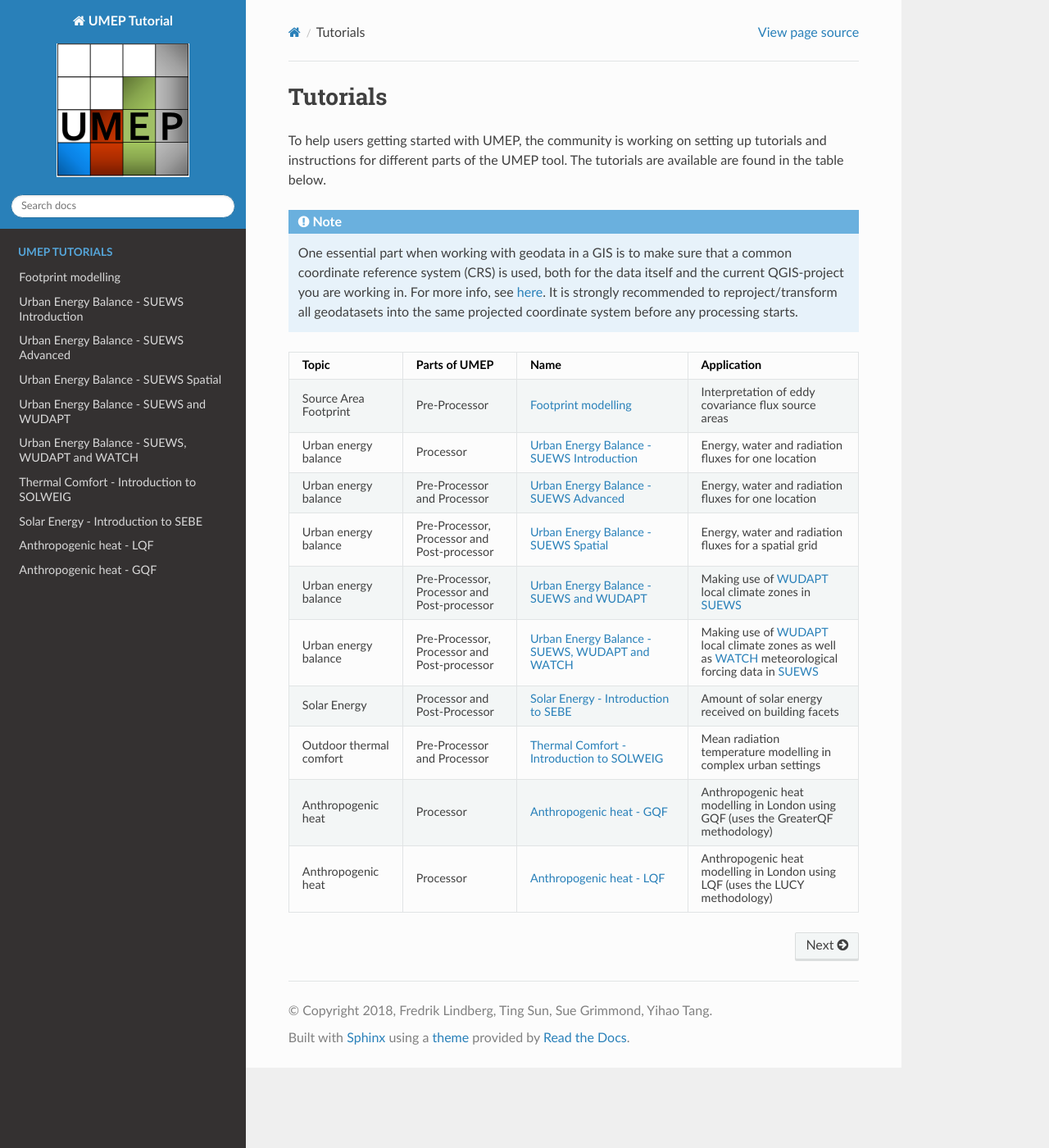
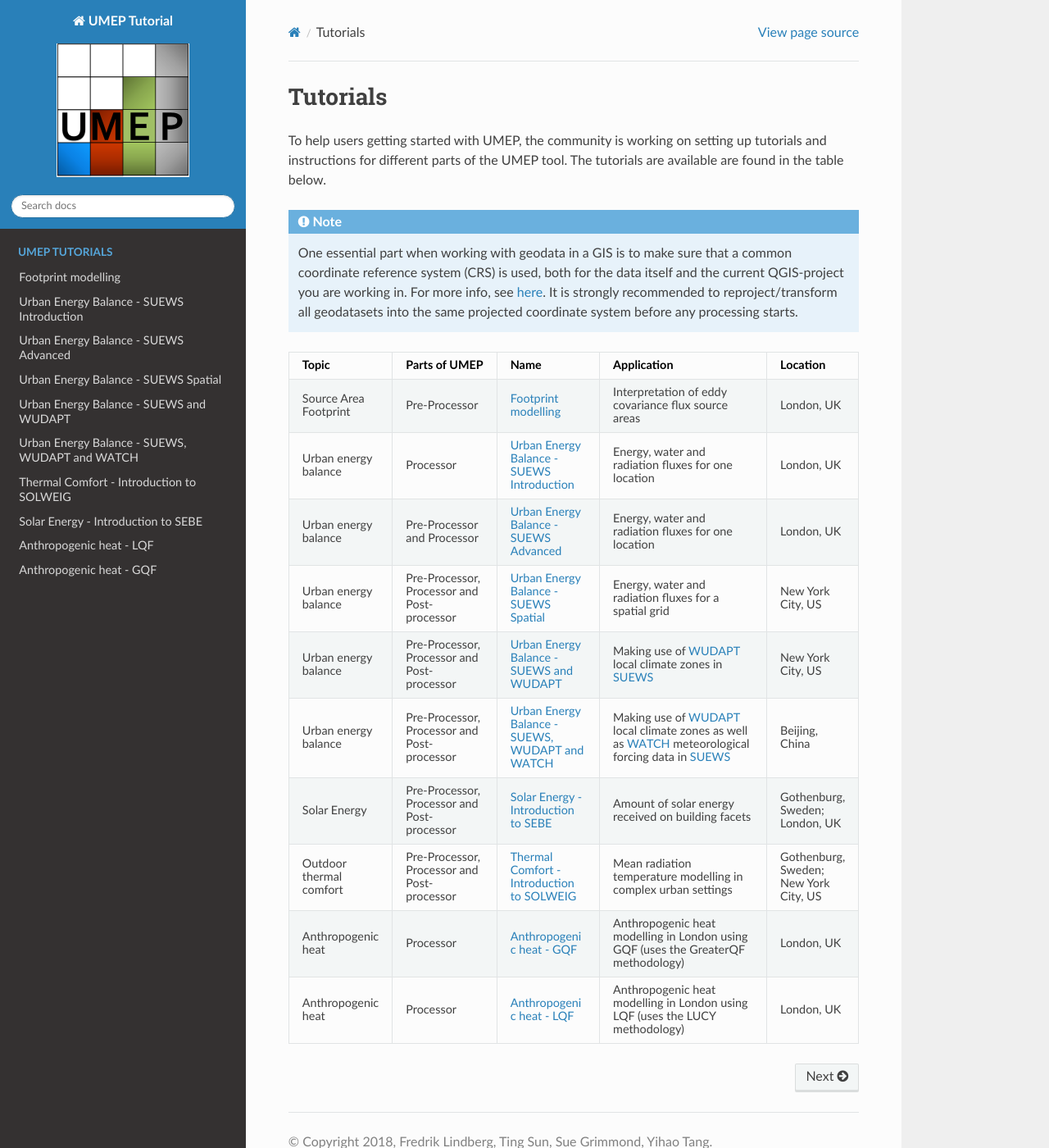
Before and after one commit to Urban-Meteorology-Reading/Tutorials, a Sphinx documentation site: the page built from docs/source/index.rst, in a window 1280 px wide and 1400 px high. Shown: the whole window at 82% size. Built offline with Sphinx 7.4.7 and the Read the Docs theme 2.0.0, drawn with Linux system fonts in a browser that asks for light colours.

Commit message:
adding location in first table

```diff
--- a/docs/source/Tutorials/IntroductionToSolweig.rst
+++ b/docs/source/Tutorials/IntroductionToSolweig.rst
@@ -3,7 +3,7 @@
 Thermal Comfort - Introduction to SOLWEIG
 =========================================
 
-.. note:: Click `here <IntroductionToSOLWEIGNYC>` to find a tutorial designed for ICUC10 workshop participants.
+.. note:: Click `here <IntroductionToSOLWEIGNYC>` to find the same tutorial as below but for data from New York City, US.
 
 Introduction
 ------------
--- a/docs/source/index.rst
+++ b/docs/source/index.rst
@@ -12,54 +12,64 @@ tool. The tutorials are available are found in the table below.
 
 
 .. list-table::
-   :widths: 20 20 30 30
+   :widths: 13 18 22 35 12
    :header-rows: 1
 
    * - Topic
      - Parts of UMEP
      - Name
      - Application
+     - Location
    * - Source Area Footprint
      - Pre-Processor
      - `Footprint`
      - Interpretation of eddy covariance flux source areas
+     - London, UK
    * - Urban energy balance
      - Processor
      - `IntroductionToSuews`
      - Energy, water and radiation fluxes for one location
+     - London, UK
    * - Urban energy balance
      - Pre-Processor and Processor
      - `SUEWSAdvanced`
      - Energy, water and radiation fluxes for one location
+     - London, UK
    * - Urban energy balance
      - Pre-Processor, Processor and Post-processor
      - `SUEWSSpatial`
      - Energy, water and radiation fluxes for a spatial grid
+     - New York City, US
    * - Urban energy balance
      - Pre-Processor, Processor and Post-processor
      - `SUEWSWUDAPT`
      - Making use of `WUDAPT <http://www.wudapt.org/>`__ local climate zones in `SUEWS  <http://suews-docs.readthedocs.io>`__
+     - New York City, US
    * - Urban energy balance
      - Pre-Processor, Processor and Post-processor
      - `SUEWSWUDAPT_Beijing`
      - Making use of `WUDAPT <http://www.wudapt.org/>`__ local climate zones as well as `WATCH <http://www.eu-watch.org/>`__ meteorological forcing data in `SUEWS  <http://suews-docs.readthedocs.io>`__
+     - Beijing, China
    * - Solar Energy
-     - Processor and Post-Processor
+     - Pre-Processor, Processor and Post-processor
      - `SEBE`
      - Amount of solar energy received on building facets
+     - Gothenburg, Sweden; London, UK
    * - Outdoor thermal comfort
-     - Pre-Processor and Processor
+     - Pre-Processor, Processor and Post-processor
      - `IntroductionToSOLWEIG`
      - Mean radiation temperature modelling in complex urban settings
+     - Gothenburg, Sweden; New York City, US
    * - Anthropogenic heat
      - Processor
      - `GQF`
      - Anthropogenic heat modelling in London using GQF (uses the GreaterQF methodology)
-
+     - London, UK
    * - Anthropogenic heat
      - Processor
      - `LQF`
      - Anthropogenic heat modelling in London using LQF (uses the LUCY methodology)
+     - London, UK
 
 
 
```
